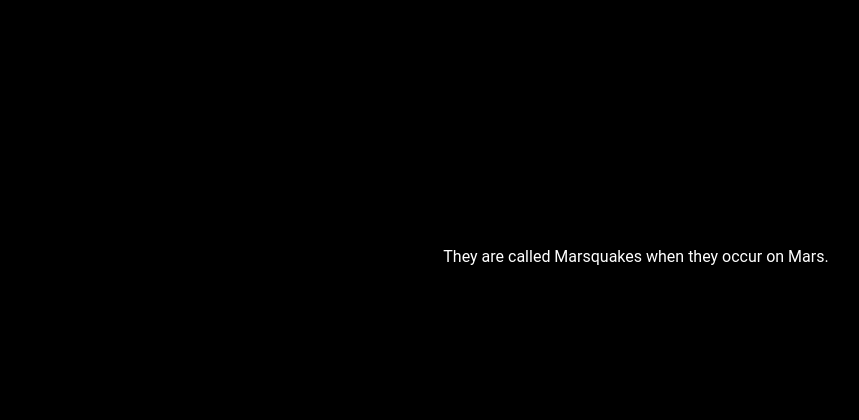
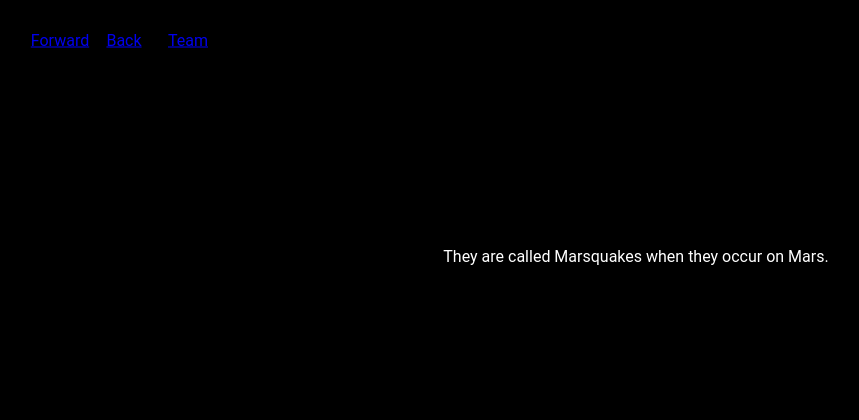
Before and after one commit to gabrielchayb/42-quake-heroes, a Flask app: page /homemars in a window 1280 px wide. Shown: the top 420 px of the page, without its empty margins (4-863 px from the left). Run offline with Flask 3, Linux system fonts and the light colour scheme.

Commit message:
buttons configured and ready to go

```diff
--- a/static/css/styles.css
+++ b/static/css/styles.css
@@ -89,6 +89,30 @@ body {
     z-index: 4;
 }
 
+.button-back {
+    position: absolute;
+    top: 5%;
+    left: 10%;
+    transform: translate(-50%, -50%);
+    z-index: 4;
+}
+
+.button-forward {
+    position: absolute;
+    top: 5%;
+    left: 5%;
+    transform: translate(-50%, -50%);
+    z-index: 4;
+}
+
+.button-team {
+    position: absolute;
+    top: 5%;
+    left: 15%;
+    transform: translate(-50%, -50%);
+    z-index: 4;
+}
+
 /* Estilos para a Lua (100% na parte inferior) */
 .background-image.lua {
     position: absolute;
--- a/templates/homemars.html
+++ b/templates/homemars.html
@@ -9,8 +9,16 @@
 <body>
 
   <div class="image-container">
+    <a href="{{ url_for('homemoon') }}" class="button-back">
+      <p>Back</p>
+    </a>
+    <a href="{{ url_for('hometired') }}" class="button-forward">
+      <p>Forward</p>
+    </a>
+    <a href="{{ url_for('team') }}" class="button-team">
+      <p>Team</p>
+    </a>
 
-ß
     <p class="description">They are called Marsquakes when they occur on Mars.</p>
 
 
```
Also changed, not shown: templates/home.html (+10 -2 lines), templates/homemoon.html (+10 -0 lines), templates/hometired.html (+10 -0 lines), templates/poscode.html (+10 -0 lines).
